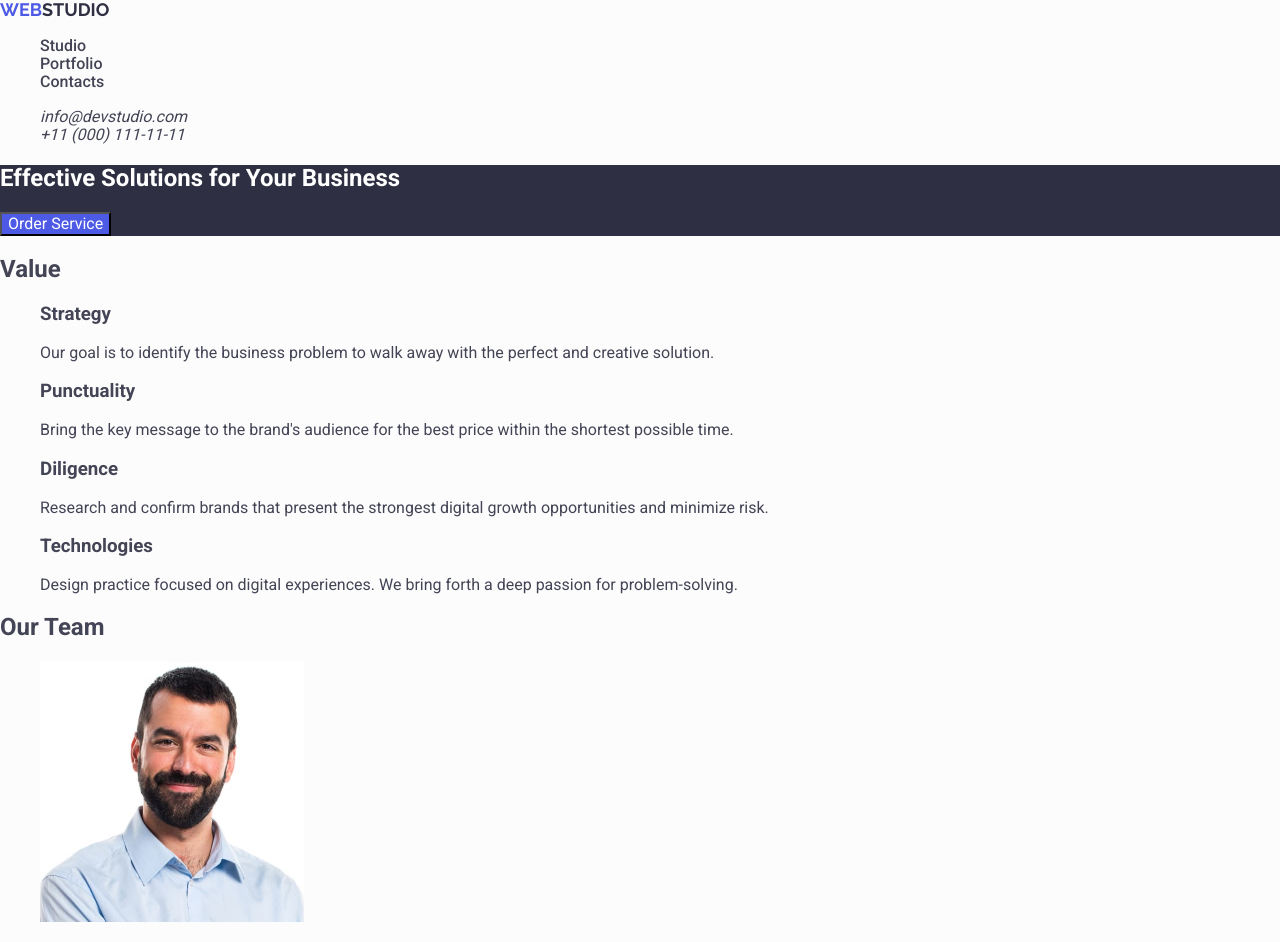
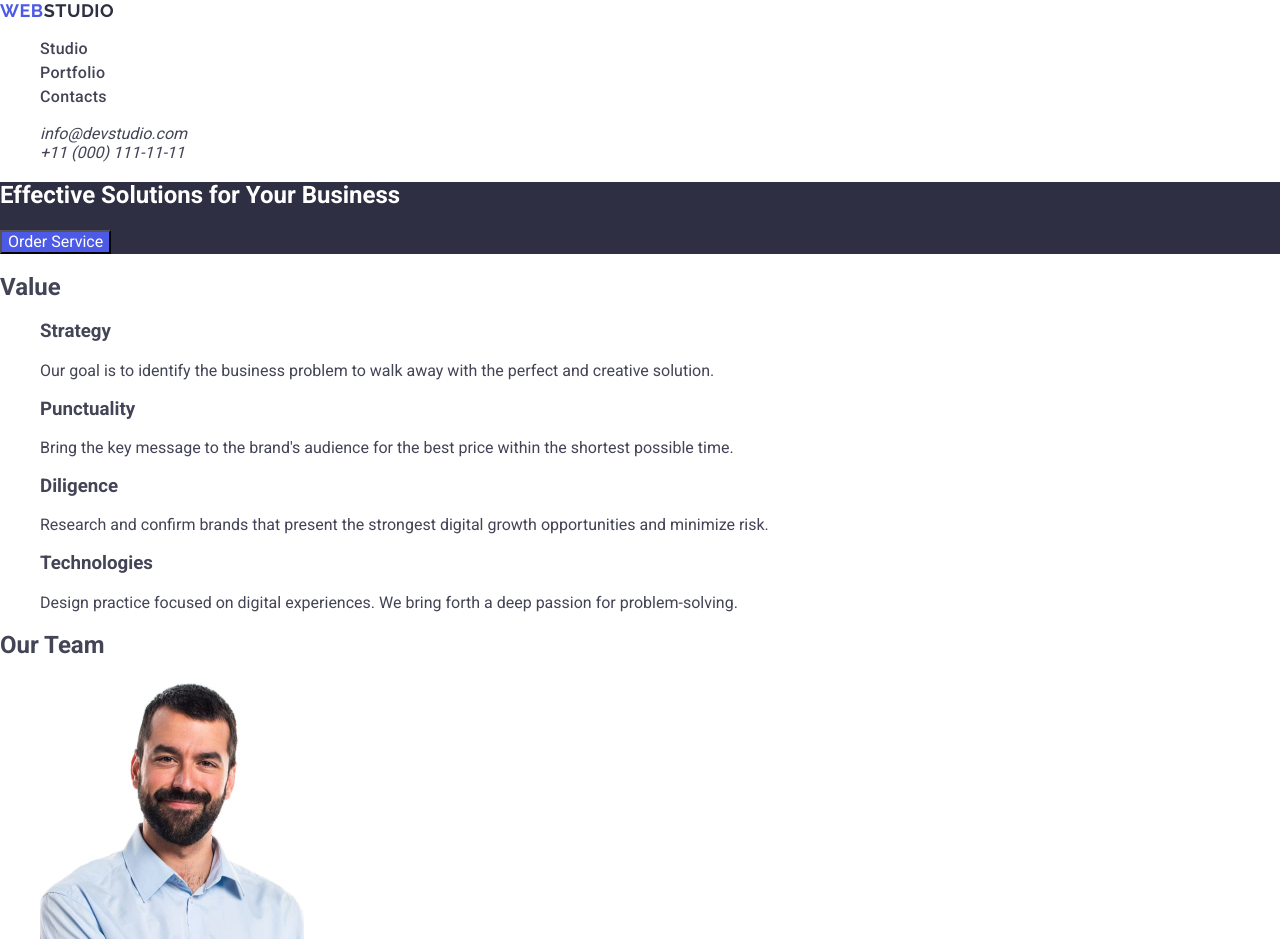
Before and after one commit to Katelynou/goit-markup-hw-02, a plain HTML site: page index.html in a window 1280 px wide. Shown: the top 942 px of the page. Drawn offline with nearby package versions, Linux system fonts and the light colour scheme.

Commit message:
add styles

```diff
--- a/css/styles.css
+++ b/css/styles.css
@@ -1,7 +1,7 @@
 body {
     font-family: "Roboto", sans-serif;
     color: #434455;
-    background-color: #FCFCFC;
+    background-color: #FFFFFF;
 }
 
 ul {
@@ -19,24 +19,32 @@ a {
     sans-serif;
     font-size: 18px;
     font-weight: 700;
+    color: #4D5AE5;
+    line-height: 1.17;
+    letter-spacing: 0.03em;
 }
 
 .page-nav .page-logo-accent-first {
-    color: #4D5AE5;
-}
-
-.page-nav .page-logo-accent-second {
     color: #2E2F42;
 }
 
-.nav-links {
+.nav-links .nav-links-studio,
+.nav-links .nav-links-portfolio,
+.nav-links .nav-links-contacts
+{
     color: #2E2F42;
     font-size: 16px;
     font-weight: 500;
+    line-height: 1.5;
+    letter-spacing: 0.02em;
 }
 
-.nav-links:hover,
-.nav-links:focus
+.nav-links .nav-links-studio:hover,
+.nav-links .nav-links-studio:focus,
+.nav-links .nav-links-portfolio:hover,
+.nav-links .nav-links-portfolio:focus,
+.nav-links .nav-links-contacts:hover,
+.nav-links .nav-links-contacts:focus
 {
     color: #404BBF;
 }
--- a/index.html
+++ b/index.html
@@ -21,13 +21,12 @@
     <header>
       <nav class="page-nav">
         <a class="page-logo" href="./index.html"
-          ><span class="page-logo-accent-first">Web</span
-          ><span class="page-logo-accent-second">Studio</span></a
+          >Web<span class="page-logo-accent-first">Studio</span></a
         >
         <ul class="nav-links">
-          <li><a href="#">Studio</a></li>
-          <li><a href="#">Portfolio</a></li>
-          <li><a href="#">Contacts</a></li>
+          <li class="nav-links-studio"><a href="./index.html">Studio</a></li>
+          <li class="nav-links-portfolio"><a href="">Portfolio</a></li>
+          <li class="nav-links-contacts"><a href="">Contacts</a></li>
         </ul>
       </nav>
       <address>
```
Also changed, not shown: 1 other file.
